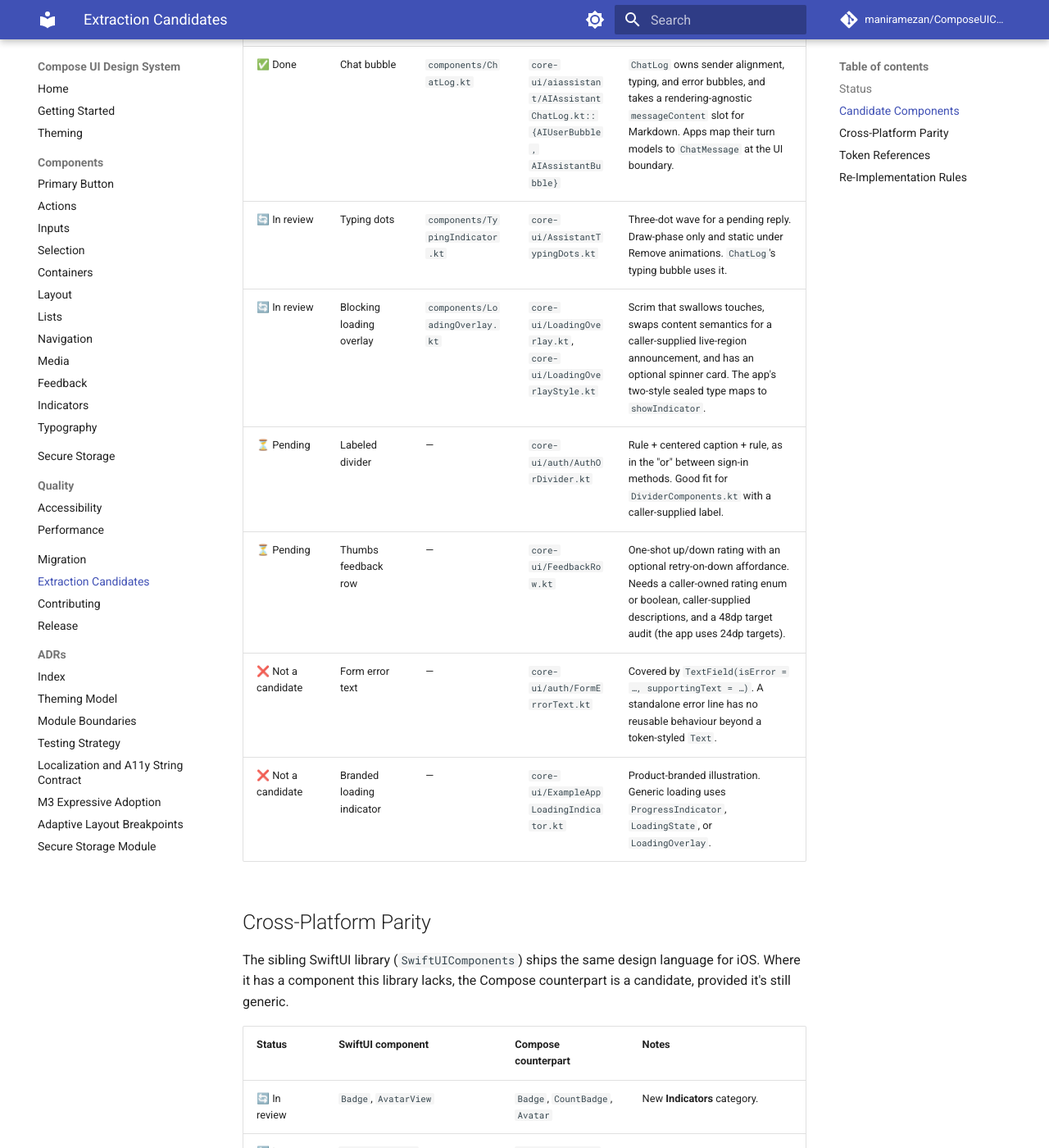
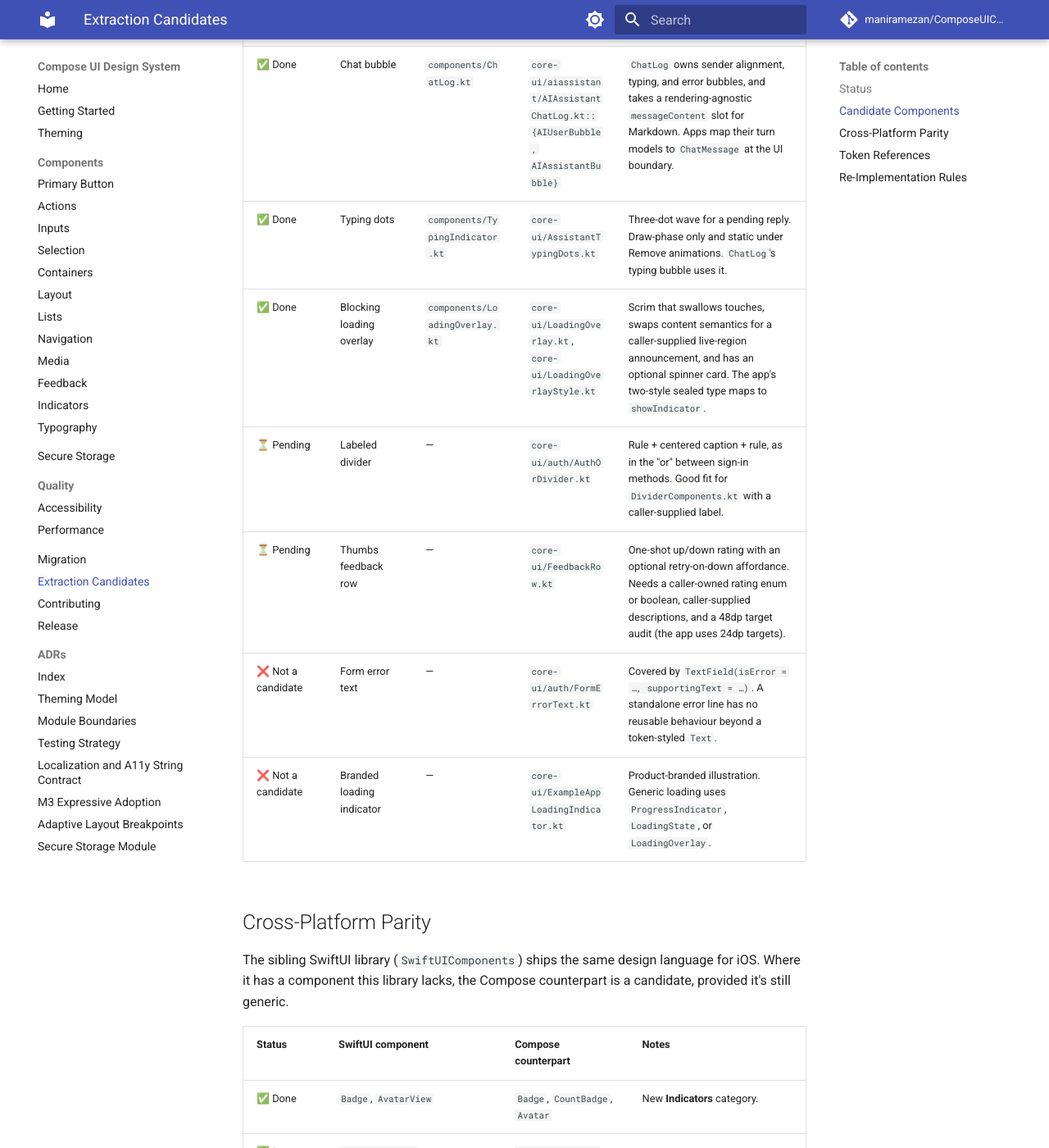
Before and after one commit to maniramezan/ComposeUIComponents, an MkDocs documentation site: the page built from docs/extraction-candidates.md, in a window 1280 px wide and 1400 px high, scrolled down 2598 px. Shown: the whole window at 82% size. Built offline with MkDocs 1.6.1 and Material for MkDocs 9.7.7, drawn with Linux system fonts in a browser that asks for light colours; comment, search, counter and statistics services are not loaded.

Commit message:
docs: mark typing indicator, loading overlay and indicators as done

```diff
--- a/docs/extraction-candidates.md
+++ b/docs/extraction-candidates.md
@@ -29,8 +29,8 @@ Audit source: `~/Developer/exampleapp/mobile/Android`. Do not copy app code into
 | 🟡 Partial | Error retry state | `components/ListComponents.kt::ErrorState` | `core-ui/ErrorRetryView.kt`, `feature/player/PlayerErrorOverlay.kt` | The consumer now wraps `ErrorState`. The media-overlay variant stays app-owned. |
 | ✅ Done | Typewriter text reveal | `compose-utils/TypewriterReveal.kt` | `core-ui/aiassistant/AIAssistantChatLog.kt::AIMarkdownBubble` | `rememberTypewriterReveal` state hook: progressively reveals a growing target string (e.g. token-stream chunks) instead of popping in whole chunks; catches up on extension, restarts on divergence. Rendering-agnostic — returns the revealed prefix as `State<String>`, caller renders it with any text/markdown composable. |
 | ✅ Done | Chat bubble | `components/ChatLog.kt` | `core-ui/aiassistant/AIAssistantChatLog.kt::{AIUserBubble, AIAssistantBubble}` | `ChatLog` owns sender alignment, typing, and error bubbles, and takes a rendering-agnostic `messageContent` slot for Markdown. Apps map their turn models to `ChatMessage` at the UI boundary. |
-| 🔄 In review | Typing dots | `components/TypingIndicator.kt` | `core-ui/AssistantTypingDots.kt` | Three-dot wave for a pending reply. Draw-phase only and static under Remove animations. `ChatLog`'s typing bubble uses it. |
-| 🔄 In review | Blocking loading overlay | `components/LoadingOverlay.kt` | `core-ui/LoadingOverlay.kt`, `core-ui/LoadingOverlayStyle.kt` | Scrim that swallows touches, swaps content semantics for a caller-supplied live-region announcement, and has an optional spinner card. The app's two-style sealed type maps to `showIndicator`. |
+| ✅ Done | Typing dots | `components/TypingIndicator.kt` | `core-ui/AssistantTypingDots.kt` | Three-dot wave for a pending reply. Draw-phase only and static under Remove animations. `ChatLog`'s typing bubble uses it. |
+| ✅ Done | Blocking loading overlay | `components/LoadingOverlay.kt` | `core-ui/LoadingOverlay.kt`, `core-ui/LoadingOverlayStyle.kt` | Scrim that swallows touches, swaps content semantics for a caller-supplied live-region announcement, and has an optional spinner card. The app's two-style sealed type maps to `showIndicator`. |
 | ⏳ Pending | Labeled divider | — | `core-ui/auth/AuthOrDivider.kt` | Rule + centered caption + rule, as in the "or" between sign-in methods. Good fit for `DividerComponents.kt` with a caller-supplied label. |
 | ⏳ Pending | Thumbs feedback row | — | `core-ui/FeedbackRow.kt` | One-shot up/down rating with an optional retry-on-down affordance. Needs a caller-owned rating enum or boolean, caller-supplied descriptions, and a 48dp target audit (the app uses 24dp targets). |
 | ❌ Not a candidate | Form error text | — | `core-ui/auth/FormErrorText.kt` | Covered by `TextField(isError = …, supportingText = …)`. A standalone error line has no reusable behaviour beyond a token-styled `Text`. |
@@ -42,8 +42,8 @@ The sibling SwiftUI library (`SwiftUIComponents`) ships the same design language
 
 | Status | SwiftUI component | Compose counterpart | Notes |
 |---|---|---|---|
-| 🔄 In review | `Badge`, `AvatarView` | `Badge`, `CountBadge`, `Avatar` | New **Indicators** category. |
-| 🔄 In review | `TypingDotsView`, `TypingIndicatorBubbleView` | `TypingIndicator`, `ChatLog` typing bubble | |
+| ✅ Done | `Badge`, `AvatarView` | `Badge`, `CountBadge`, `Avatar` | New **Indicators** category. |
+| ✅ Done | `TypingDotsView`, `TypingIndicatorBubbleView` | `TypingIndicator`, `ChatLog` typing bubble | |
 | ⏳ Pending | `NoticeCard`, `ErrorBanner`, `AssistantUnavailableBanner` | — | An inline, full-width tonal banner (info / success / warning / error) with an optional icon, action, and dismiss. `AssistantStatusBanner` is assistant-specific; a generic banner would let it delegate. |
 | ⏳ Pending | `AsyncContentView` | — | Loading / empty / error / content switcher over the existing `LoadingState`, `EmptyState`, and `ErrorState`, so screens stop hand-writing the same `when`. |
 | ⏳ Pending | `MenuPicker` | — | A themed dropdown or exposed-menu single-choice picker. Today callers fall back to raw Material 3 `ExposedDropdownMenuBox`. |
```
